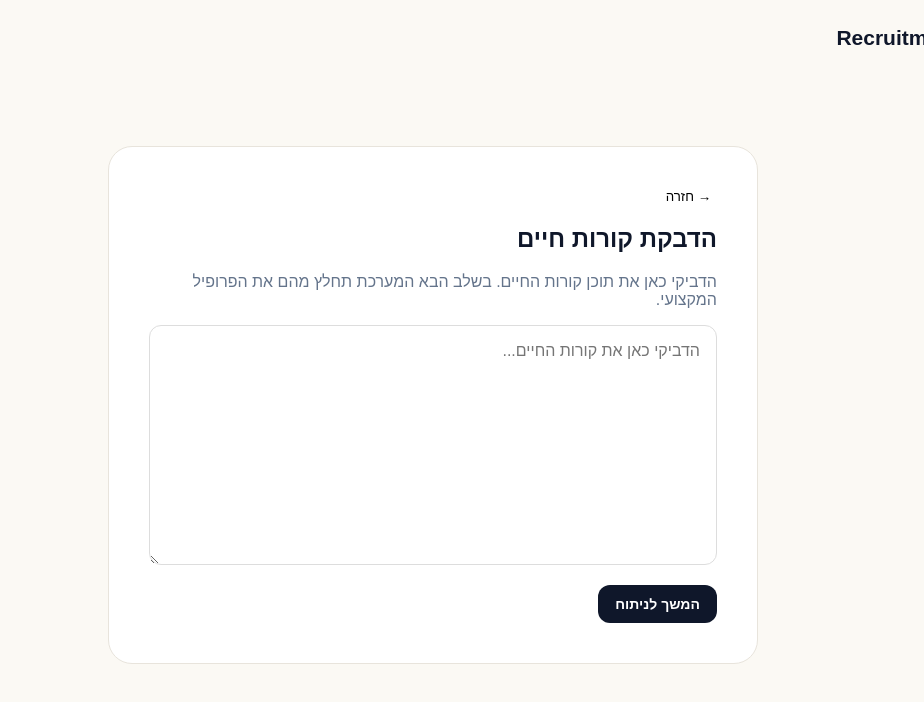
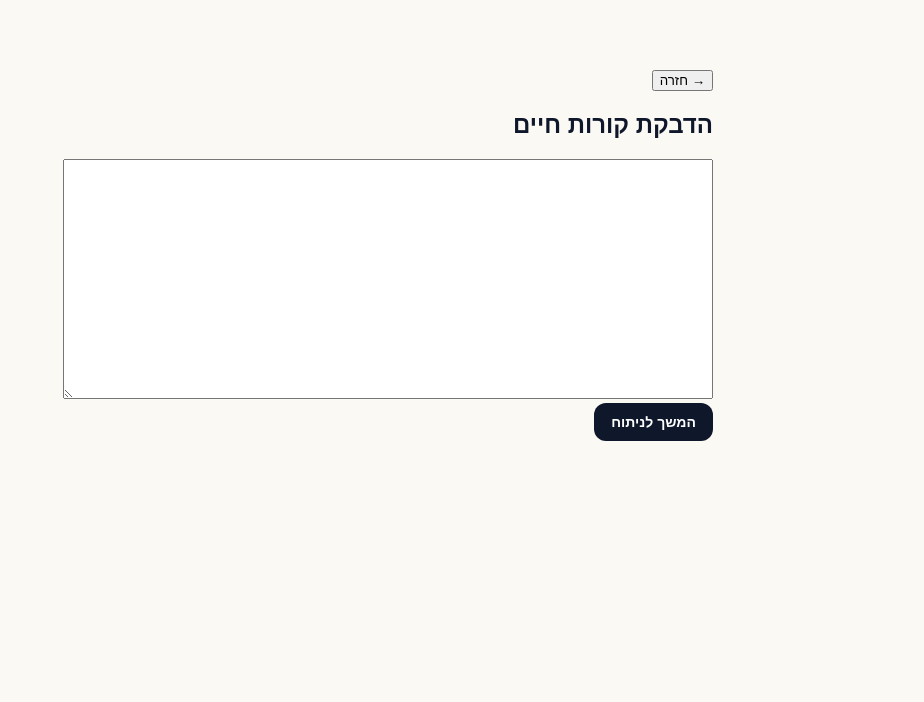
Before and after one commit to IritSel/recruitment-ai, a Next.js app: page /candidate in a window 1280 px wide. Both pictures are taken after a click on the button "הדבקת קורות חיים". Shown: the top 702 px of the page, without its empty margins (356-1280 px from the left). Built offline with nearby package versions, Linux system fonts and the light colour scheme.

Commit message:
Build real multi-step CV builder flow

```diff
--- a/app/candidate/page.tsx
+++ b/app/candidate/page.tsx
@@ -1,12 +1,23 @@
 "use client";
 import Link from "next/link";
-import { useRef, useState } from "react";
-
+import {useRef,useState} from "react";
 export default function Candidate(){
- const fileRef=useRef<HTMLInputElement>(null);
- const [mode,setMode]=useState<"home"|"paste"|"builder">("home");
- const [file,setFile]=useState("");
- if(mode==="paste") return <main className="shell"><nav className="nav"><Link className="brand" href="/">Recruitment AI</Link></nav><section style={{maxWidth:650,margin:"70px auto",background:"#fff",padding:40,borderRadius:24,border:"1px solid #e8e4dc"}}><button onClick={()=>setMode("home")} style={{border:0,background:"transparent",cursor:"pointer"}}>→ חזרה</button><h1>הדבקת קורות חיים</h1><p style={{color:"#64748b"}}>הדביקי כאן את תוכן קורות החיים. בשלב הבא המערכת תחלץ מהם את הפרופיל המקצועי.</p><textarea aria-label="קורות חיים" placeholder="הדביקי כאן את קורות החיים..." style={{width:"100%",minHeight:240,padding:16,border:"1px solid #ddd",borderRadius:12,font:"inherit",direction:"rtl"}}/><Link className="button" href="/candidate/review" style={{border:0,marginTop:16,cursor:"pointer"}}>המשך לניתוח</Link></section></main>;
- if(mode==="builder") return <main className="shell"><nav className="nav"><Link className="brand" href="/">Recruitment AI</Link></nav><section style={{maxWidth:650,margin:"70px auto",background:"#fff",padding:40,borderRadius:24,border:"1px solid #e8e4dc"}}><button onClick={()=>setMode("home")} style={{border:0,background:"transparent",cursor:"pointer"}}>→ חזרה</button><span className="eyebrow">בניית קורות חיים</span><h1>נתחיל מהניסיון האחרון שלך</h1><p style={{color:"#64748b",lineHeight:1.7}}>אין צורך להכין הכול מראש. נשאל כמה שאלות קצרות ונבנה יחד פרופיל מקצועי.</p><input placeholder="מה היה התפקיד האחרון שלך?" style={{width:"100%",padding:14,border:"1px solid #ddd",borderRadius:12,font:"inherit"}}/><Link className="button" href="/candidate/review" style={{border:0,marginTop:16,cursor:"pointer"}}>המשך</Link></section></main>;
- return <main className="shell"><nav className="nav"><Link className="brand" href="/">Recruitment AI</Link></nav><section style={{maxWidth:650,margin:"70px auto",background:"#fff",padding:40,borderRadius:24,border:"1px solid #e8e4dc"}}><span className="eyebrow">מסלול מועמד/ת</span><h1>בואו נתחיל מקורות החיים שלך</h1><p style={{color:"#64748b",lineHeight:1.7}}>הפרופיל הופך לפעיל אחרי פרטים בסיסיים וקורות חיים. את שאר המידע נשלים רק כשבאמת יהיה בו צורך.</p><input ref={fileRef} type="file" accept=".pdf,.doc,.docx" hidden onChange={e=>setFile(e.target.files?.[0]?.name||"")}/><div style={{display:"grid",gap:12,marginTop:28}}><button onClick={()=>fileRef.current?.click()} className="button" style={{border:0,cursor:"pointer",justifyContent:"center"}}>{file||"העלאת PDF או Word"}</button><button onClick={()=>setMode("paste")} style={{padding:12,borderRadius:12,border:"1px solid #ddd",background:"#fff",cursor:"pointer"}}>הדבקת קורות חיים</button><button onClick={()=>setMode("builder")} style={{padding:12,borderRadius:12,border:"1px solid #ddd",background:"#fff",cursor:"pointer"}}>אין לי קורות חיים — עזרו לי לבנות</button></div>{file&&<div style={{marginTop:16}}><p style={{color:"#2f6f6a"}}>✓ הקובץ נבחר: {file}</p><Link className="button" href="/candidate/review" style={{justifyContent:"center",width:"100%"}}>המשך לניתוח קורות החיים ←</Link></div>}</section></main>
+ const fileRef=useRef<HTMLInputElement>(null); const [mode,setMode]=useState("home"); const [file,setFile]=useState(""); const [step,setStep]=useState(0); const [data,setData]=useState({role:"",company:"",years:"",tasks:"",previous:"",education:"",skills:"",languages:""});
+ const set=(k:string,v:string)=>setData({...data,[k]:v});
+ const questions=[
+ ["role","מה היה התפקיד האחרון שלך?","לדוגמה: מוכרת בגדים"],
+ ["company","איפה עבדת?","שם החנות או סוג העסק"],
+ ["years","באילו שנים עבדת שם?","לדוגמה: 2023–2026"],
+ ["tasks","מה עשית בתפקיד ביום־יום?","מכירות, שירות, קופה, סידור סחורה..."],
+ ["previous","היה לך ניסיון קודם?","כתבי תפקיד ומקום, או 'לא'"],
+ ["education","מה לגבי השכלה או הכשרות?","תיכון, תואר, קורסים, תעודות..."],
+ ["skills","אילו כישורים מקצועיים יש לך?","לדוגמה: שירות לקוחות, מכירות, Office"],
+ ["languages","אילו שפות את יודעת ובאיזו רמה?","לדוגמה: עברית שפת אם, אנגלית טובה"]
+ ];
+ if(mode==="builder"){
+  if(step<questions.length){const [k,q,p]=questions[step]; const val=(data as any)[k];return <main className="shell"><nav className="nav"><Link className="brand" href="/">Recruitment AI</Link></nav><section style={{maxWidth:650,margin:"70px auto",background:"#fff",padding:40,borderRadius:24,border:"1px solid #e8e4dc"}}><button onClick={()=>step?setStep(step-1):setMode("home")} style={{border:0,background:"transparent",cursor:"pointer"}}>→ חזרה</button><span className="eyebrow">בניית קורות חיים · {step+1}/{questions.length}</span><h1>{q}</h1><input value={val} onChange={e=>set(k,e.target.value)} placeholder={p} style={{width:"100%",padding:14,border:"1px solid #ddd",borderRadius:12,font:"inherit"}}/><button disabled={!val.trim()} onClick={()=>setStep(step+1)} className="button" style={{border:0,marginTop:16,cursor:val.trim()?"pointer":"not-allowed",opacity:val.trim()?1:.45}}>המשך</button></section></main>}
+  return <main className="shell"><section style={{maxWidth:720,margin:"60px auto",background:"#fff",padding:40,borderRadius:24,border:"1px solid #e8e4dc"}}><span className="eyebrow">טיוטת קורות החיים שלך</span><h1>{data.role}</h1><h2>ניסיון</h2><p><b>{data.company}</b> · {data.years}</p><p>{data.tasks}</p><p><b>ניסיון קודם:</b> {data.previous}</p><h2>השכלה והכשרות</h2><p>{data.education}</p><h2>כישורים</h2><p>{data.skills}</p><h2>שפות</h2><p>{data.languages}</p><div style={{display:"flex",gap:12}}><button onClick={()=>setStep(0)} style={{padding:12}}>עריכת התשובות</button><Link className="button" href="/candidate/jobs">אישור קורות החיים והמשך למשרות ←</Link></div></section></main>
+ }
+ if(mode==="paste")return <main className="shell"><section style={{maxWidth:650,margin:"70px auto"}}><button onClick={()=>setMode("home")}>→ חזרה</button><h1>הדבקת קורות חיים</h1><textarea style={{width:"100%",minHeight:240}}/><Link className="button" href="/candidate/review">המשך לניתוח</Link></section></main>;
+ return <main className="shell"><nav className="nav"><Link className="brand" href="/">Recruitment AI</Link></nav><section style={{maxWidth:650,margin:"70px auto",background:"#fff",padding:40,borderRadius:24,border:"1px solid #e8e4dc"}}><span className="eyebrow">מסלול מועמד/ת</span><h1>בואו נתחיל מקורות החיים שלך</h1><p>אפשר להעלות קובץ, להדביק קורות חיים או לבנות אותם יחד.</p><input ref={fileRef} type="file" accept=".pdf,.doc,.docx" hidden onChange={e=>setFile(e.target.files?.[0]?.name||"")}/><div style={{display:"grid",gap:12}}><button onClick={()=>fileRef.current?.click()} className="button">{file||"העלאת PDF או Word"}</button><button onClick={()=>setMode("paste")}>הדבקת קורות חיים</button><button onClick={()=>{setMode("builder");setStep(0)}}>אין לי קורות חיים — עזרו לי לבנות</button></div>{file&&<Link className="button" href="/candidate/review" style={{marginTop:16}}>המשך לניתוח קורות החיים ←</Link>}</section></main>
 }
```
